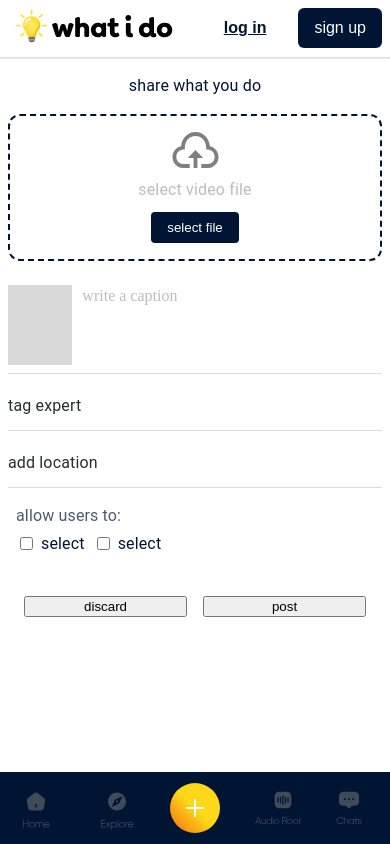
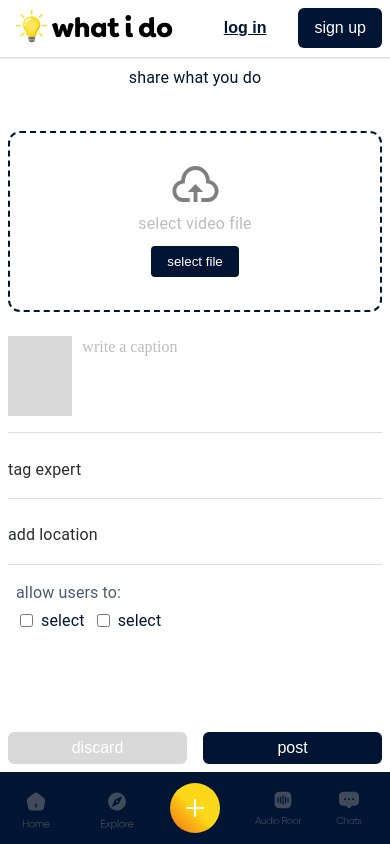
Before and after one commit to Ndirangug/whatido_frontend, a Next.js app: page /create in a window 390 px wide. Built offline with nearby package versions, Linux system fonts and the light colour scheme.

Commit message:
develop: upload mobile

```diff
--- a/components/create/ActionButton.js
+++ b/components/create/ActionButton.js
@@ -1,10 +1,11 @@
 import { CreateButtonContainer } from '../../styles/create.styles';
+import PostButton from '../utils/buttons/PostButton';
 
 function ActionButton() {
   return (
     <CreateButtonContainer>
-      <button>discard</button>
-      <button>post</button>
+      <PostButton color={'var(--gray-variant-i)'}>discard</PostButton>
+      <PostButton color={'var(--main-black)'}>post</PostButton>
     </CreateButtonContainer>
   );
 }
--- /dev/null
+++ b/components/utils/buttons/PostButton.js
@@ -0,0 +1,7 @@
+import { PostButtonContainer } from '../../../styles/create.styles';
+
+function PostButton({ children, color }) {
+  return <PostButtonContainer color={color}>{children}</PostButtonContainer>;
+}
+
+export default PostButton;
--- a/pages/create.js
+++ b/pages/create.js
@@ -1,4 +1,3 @@
-import Stack from '@mui/material/Stack';
 import ActionButton from '../components/create/ActionButton';
 import DragDrop from '../components/create/DragDrop';
 import SelectFeatures from '../components/create/SelectFeatures';
@@ -11,20 +10,18 @@ import { CreatePageContainer } from '../styles/create.styles';
 function create() {
   return (
     <CreatePageContainer>
-      <Stack direction="column" spacing={2}>
-        <Stack direction="column" spacing={2}>
+      <div className="create-content">
         <CreateText>share what you do</CreateText>
         <DragDrop />
-        </Stack>
-        <Stack direction="column" spacing={1}>
+      </div>
+
+      <div className="create-content">
         <UploadInputPreview />
         <TagUser />
         <TagLocation />
         <SelectFeatures />
-        </Stack>
-
+      </div>
       <ActionButton />
-      </Stack>
     </CreatePageContainer>
   );
 }
--- a/styles/create.styles.js
+++ b/styles/create.styles.js
@@ -2,9 +2,17 @@ import styled from 'styled-components';
 
 export const CreatePageContainer = styled.div`
   width: 100%;
+  overflow: scroll;
+  padding: 0.5rem;
+  display: grid;
+  grid-gap: 0.5rem;
   height: 100%;
-  overflow: scroll;
-  padding: 1rem 0.5rem;
+
+  .create-content {
+    display: grid;
+    grid-gap: 0.5rem;
+    width: 100%;
+  }
 `;
 
 export const DragDropContainer = styled.div`
@@ -50,7 +58,7 @@ export const UploadInputPreviewContainer = styled.div`
 `;
 
 export const TagLocateContainer = styled.div`
-  padding: 0.5rem 0;
+  padding: 0.25rem 0;
   display: flex;
   align-items: center;
   border-bottom: 1px solid var(--main-border);
@@ -92,6 +100,21 @@ export const CreateButtonContainer = styled.div`
   width: 100%;
   display: grid;
   grid-template-columns: 1fr 1fr;
-  padding: 1rem;
   grid-gap: 1rem;
+  margin-top: auto;
 `;
+
+export const PostButtonContainer = styled.button`
+  color: #fff;
+  background: ${({ color }) => color};
+  font-size: 1rem;
+  line-height: 1.5rem;
+  font-weight: 400;
+  border: none;
+  outline: none;
+  cursor: pointer;
+  border-radius: 6px;
+  white-space: nowrap;
+  width: 100%;
+  height: 2rem;
+`;
--- a/styles/utils.styles.js
+++ b/styles/utils.styles.js
@@ -27,7 +27,7 @@ export const SelectButtonContainer = styled.button`
 export const BigButtonContainer = styled.button`
   padding: 1rem;
   color: #fff;
-  background: var(--main-blue);
+  background: var(--main-black);
   font-size: 1rem;
   line-height: 1.5rem;
   font-weight: 400;
```
Also changed, not shown: hooks/useAuth.js (added). Lines whose indentation alone changed are shown as unchanged.
